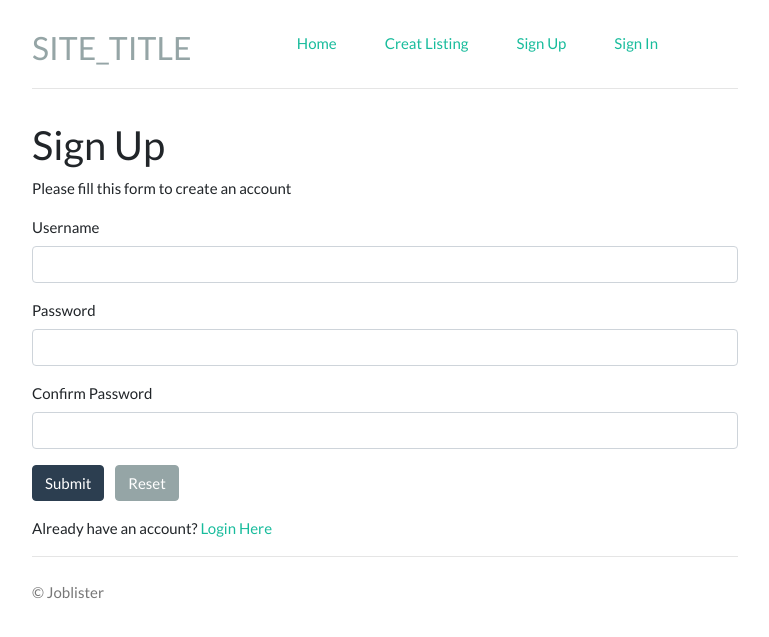
After one commit to NischalBhandari/JobListing, a PHP site: page /createuser.php in a window 1280 px wide. The commit adds this page. Shown: the top 637 px of the page, without its empty margins (255-1024 px from the left). Run offline with PHP 8.4, Linux system fonts and the light colour scheme; data that the repository does not hold is empty; some libraries are stand-ins or nearby versions.

Commit message:
added signup and signin basic

```diff
--- /dev/null
+++ b/createuser.php
@@ -0,0 +1,25 @@
+<?php include_once 'config/init.php'; ?>
+
+
+<?php
+
+$user = new User;
+
+if(isset($_POST['submit'])){
+	$data=array();
+	$data['username'] = $_POST['username'];
+	$data['password'] = $_POST['password'];
+
+	if($user->create($data)){
+		redirect('index.php', 'Your account has been created', 'success');
+	}else{
+		redirect('index.php', 'Something went wrong', 'error');
+	}
+}
+
+//this is a template to the front page
+$template = new Template('templates/signup.php');
+
+$template->users = $user->getUsers();
+
+echo $template;
--- a/css/styles.css
+++ b/css/styles.css
@@ -16,6 +16,10 @@ body {
 .header {
   padding-bottom: 1rem;
   border-bottom: .05rem solid #e5e5e5;
+}
+
+.nav-link{
+  padding-left:1rem;
 }
 /* Make the masthead heading the same height as the navigation */
 .header h3 {
--- a/lib/Job.php
+++ b/lib/Job.php
@@ -78,6 +78,7 @@
 			}
 		}
 
+		//delete a job listing
 		public function delete($id){
 						$this->db->query("DELETE FROM jobs WHERE  id = $id" );
 
@@ -89,6 +90,8 @@
 				return false;
 			}
 		}
+
+		//update the job listing
 
 		public function update($id,$data){
 			$this->db->query("UPDATE jobs SET
--- /dev/null
+++ b/lib/User.php
@@ -0,0 +1,43 @@
+<?php
+
+class User{
+	private $db;
+	public function __construct(){
+		$this->db = new Database;
+	}
+
+
+	public function create($data){
+			$this->db->query("INSERT INTO users (username, password)
+			VALUES(:username,:password)");
+			//Bind data
+			$this ->db->bind(':username', $data['username']);
+			$this->db->bind(':password',$data['password']);
+
+
+			//Execute
+			if($this->db->execute()){
+				return true;
+			}else{
+				return false;
+			}
+		}
+
+	public function getUsers(){
+			$this -> db -> query("SELECT * FROM users");
+
+			//Assign result set
+
+			$results = $this-> db->resultSet();
+			return $results;
+	}
+
+
+	public function validateCredentials($data){
+		$this->db->query("SELECT * FROM users WHERE username = :username AND password = :password");
+		$this->db->bind(':username',$data['username']);
+		$this->db->bind(':password',$data['password']);
+		$row = $this->db->single();
+		return $row;
+	}
+}
--- a/templates/inc/header.php
+++ b/templates/inc/header.php
@@ -17,7 +17,16 @@
               <a class="nav-link" href="create.php">Creat Listing</a>
             </li>
             <li class="nav-item">
-              <a class="nav-link" href="#">Contact</a>
+              <a class="nav-link" href="createuser.php">Sign Up</a>
+            </li>
+            <li class="nav-item">
+              <a class="nav-link" href="login.php">Sign In</a>
+            </li>
+            <li class="nav-item">
+              <span class="nav-link" ><?php if(isset($_SESSION["loggedin"]) && $_SESSION["loggedin"] == true) { echo "Hello " .$_SESSION["username"];
+                echo '<a class="nav-link" href="logout.php">Sign Out</a>';
+               } else {echo '';} ?></span>
+
             </li>
           </ul>
         </nav>
--- /dev/null
+++ b/templates/signup.php
@@ -0,0 +1,33 @@
+<?php
+include 'inc/header.php'; ?>
+
+<div class="wrapper">
+	<h2>Sign Up</h2>
+	<p>Please fill this form to create an account</p>
+	<form action="<?php echo htmlspecialchars($_SERVER["PHP_SELF"]); ?>" method="post">
+		<div class="form-group">
+			<label>Username</label>
+			<input type="text" name="username" class="form-control <?php echo (!empty($username_err)) ? 'is-invalid' : '' ; ?>" >
+			<span class="invalid-feedback"><?php echo $username_err; ?></span>
+		</div>
+		<div class="form-group">
+			<label>Password</label>
+			<input type="password" name="password" class="form-control <?php echo(!empty($password_err)) ?
+			'is-invalid' : ''; ?>" >
+			<span class="invalid-feedback"> <?php echo $password_err; ?></span>
+		</div>
+		<div class="form-group">
+			<label>Confirm Password</label>
+			<input type="password" name="confirm_password" class="form-control <?php echo(!empty($confirm_password_err)) ?
+			'is-invalid' : ''; ?>" >
+			<span class="invalid-feedback"> <?php echo $password_err; ?></span>
+		</div>
+		<div class="form-group">
+			<input type="submit" class="btn btn-primary" value="Submit" name="submit">
+			<input type="reset" class="btn btn-secondary ml-2" value="Reset">
+		</div>
+		<p>Already have an account? <a href="index.php">Login Here</a></p>
+	</form>
+</div>
+<?php
+include 'inc/footer.php'; ?>
```
Also changed, not shown: login.php (added, +34 -0 lines), logout.php (added, +7 -0 lines), templates/signin.php (added, +27 -0 lines).
